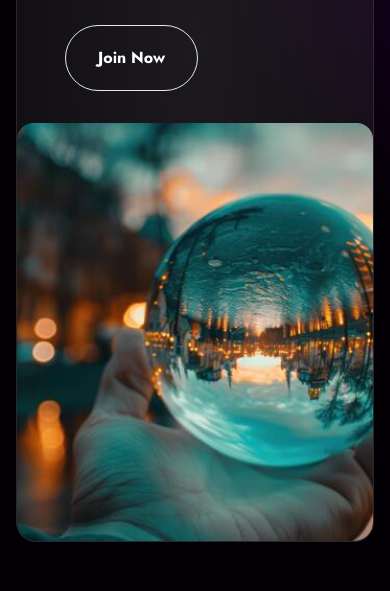
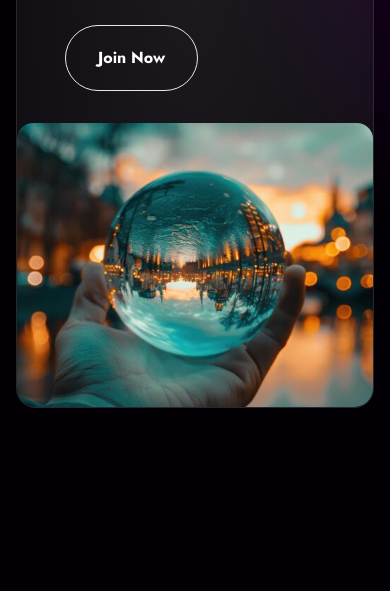
Before and after one commit to hasnainaqa/plot-picksp, a React (Vite) app: page / in a window 390 px wide. Shown: the part 1680-2271 px from the top of the page. Built offline with nearby package versions, Linux system fonts and the light colour scheme.

Commit message:
Image responsive

```diff
--- a/src/Components/LandingPage/PlotUnfolds.tsx
+++ b/src/Components/LandingPage/PlotUnfolds.tsx
@@ -170,7 +170,7 @@ const PlotUnfolds: React.FC = () => {
                     animate={{ opacity: 1 }}
                     exit={{ opacity: 0 }}
                     transition={{ duration: 0.4, ease: "easeInOut" }}
-                    className="w-full min-w-[524px] h-auto object-cover"
+                    className="w-full lg:min-w-[524px] h-auto object-cover"
                   />
                 </AnimatePresence>
               </div>
```
